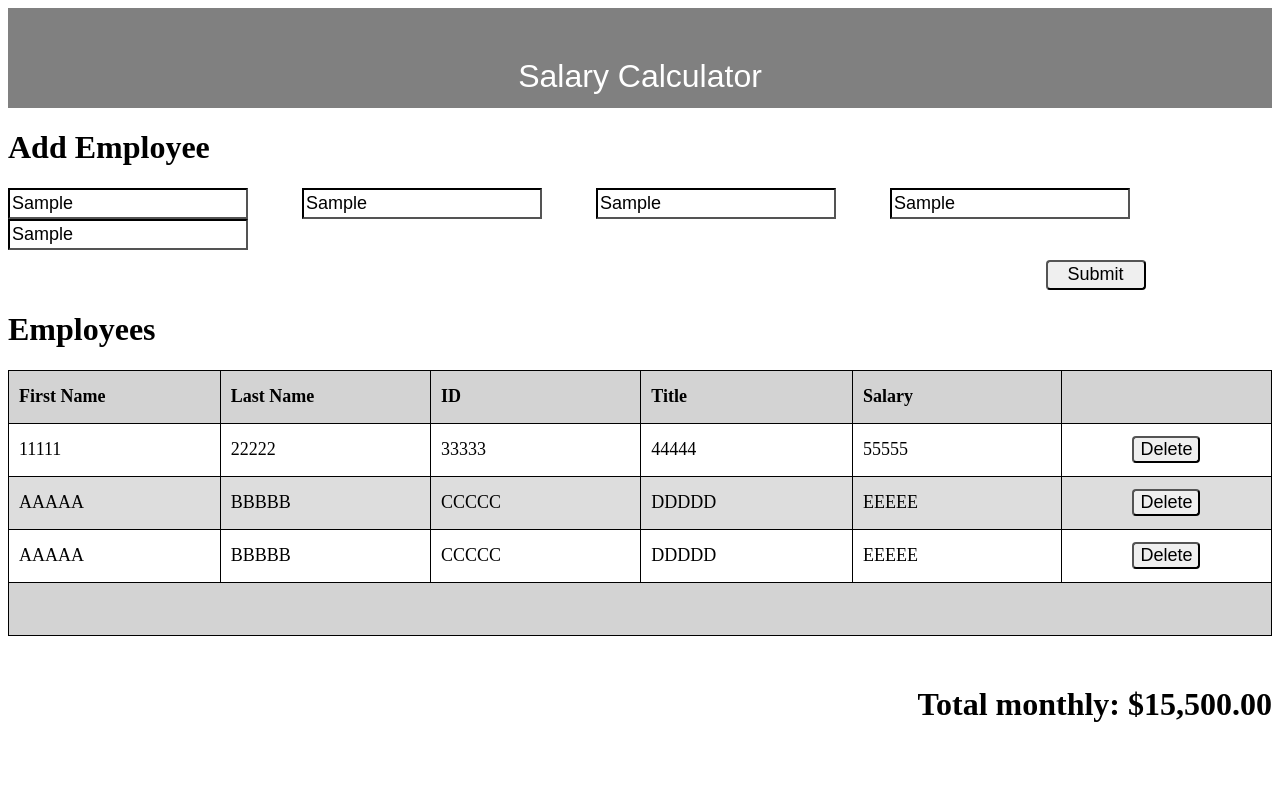
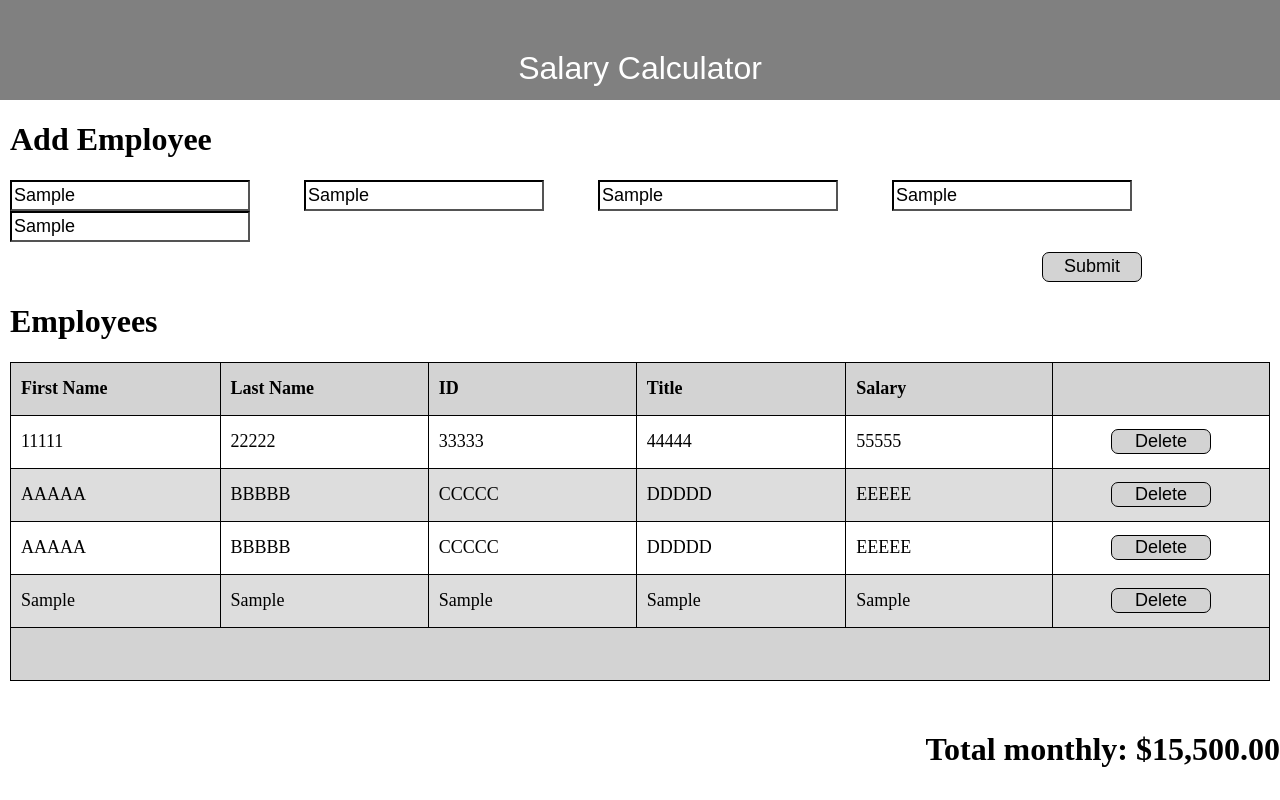
Before and after one commit to zenolook123/weekend-jquery-salary-calculator, a plain HTML site: page index.html in a window 1280 px wide. Both pictures are taken after typing "Sample", "Sample", "Sample", "Sample", "Sample" into the empty fields and a click on the button "Submit". Drawn offline with nearby package versions, Linux system fonts and the light colour scheme.

Commit message:
headache
done for the night

```diff
--- a/index.html
+++ b/index.html
@@ -4,9 +4,11 @@
     <meta charset="UTF-8">
     <meta http-equiv="X-UA-Compatible" content="IE=edge">
     <meta name="viewport" content="width=device-width, initial-scale=1.0">
-    <script src="jquery.js"></script>
+    <script src="jquery-3.7.0.js"></script>
     <script src="script.js"></script>
     <link rel="stylesheet" href="styles.css">
+</head>
+<body>
     <div id = "header-div">
         <header>Salary Calculator</header>
     </div>
@@ -38,28 +40,28 @@
         </thead>
         <tbody>
           <tr>
-            <td class="table-data">11111</td>
-            <td class="table-data">22222</td>
-            <td class="table-data">33333</td>
-            <td class="table-data">44444</td>
-            <td class="table-data">55555</td>
+            <td class="table-data-entry">11111</td>
+            <td class="table-data-entry">22222</td>
+            <td class="table-data-entry">33333</td>
+            <td class="table-data-entry">44444</td>
+            <td class="table-data-entry">55555</td>
             <td id = "delete-td"><button id = "delete-button">Delete</button></td>
           </tr>
           <tr>
-            <td class ="table-data">AAAAA</td>
-            <td class ="table-data">BBBBB</td>
-            <td class ="table-data">CCCCC</td>
-            <td class ="table-data">DDDDD</td>
-            <td class ="table-data">EEEEE</td>
+            <td class="table-data-entry">AAAAA</td>
+            <td class="table-data-entry">BBBBB</td>
+            <td class="table-data-entry">CCCCC</td>
+            <td class="table-data-entry">DDDDD</td>
+            <td class="table-data-entry"">EEEEE</td>
             <td id = "delete-td"><button id = "delete-button">Delete</button></td>
             </td>
           </tr>
           <tr>
-            <td class ="table-data">AAAAA</td>
-            <td class ="table-data">BBBBB</td>
-            <td class ="table-data">CCCCC</td>
-            <td class ="table-data">DDDDD</td>
-            <td class ="table-data">EEEEE</td>
+            <td class="table-data-entry">AAAAA</td>
+            <td class="table-data-entry">BBBBB</td>
+            <td class="table-data-entry">CCCCC</td>
+            <td class="table-data-entry">DDDDD</td>
+            <td class="table-data-entry">EEEEE</td>
             <td id = "delete-td"><button id = "delete-button">Delete</button></td>
             </td>
           </tr>
@@ -74,8 +76,5 @@
 <div id = "bottom-div">
     <footer><h1>Total monthly: $15,500.00</h1></footer>
 </div>
-</head>
-<body>
-
 </body>
 </html>
--- a/script.js
+++ b/script.js
@@ -1,9 +1,23 @@
-$(document).ready(isReady)
+$(document).ready(getReady)
 
-isReady(
+    function getReady(){
+    $('#submit-button').click( function() {
+      var firstName = $('input[placeholder="First Name"]').val();
+      var lastName = $('input[placeholder="Last Name"]').val();
+      var id = $('input[placeholder="ID"]').val();
+      var title = $('input[placeholder="Title"]').val();
+      var salary = $('input[placeholder="Annual Salary"]').val();
 
+      var newTableRow = '<tr>' +
+        '<td class="table-data-entry">' + firstName + '</td>' +
+        '<td class="table-data-entry">' + lastName + '</td>' +
+        '<td class="table-data-entry">' + id + '</td>' +
+        '<td class="table-data-entry">' + title + '</td>' +
+        '<td class="table-data-entry">' + salary + '</td>' +
+        '<td id="delete-td"><button id="delete-button">Delete</button></td>' +
+        '</tr>';
 
-
-
-
-)
+      $('table tbody').append(newTableRow);
+    }
+    )
+    }
--- a/styles.css
+++ b/styles.css
@@ -13,6 +13,7 @@ header {
 
 body {
     background-color: white;
+    margin: 0;
 }
 
 .inputbox{
@@ -21,26 +22,40 @@ margin: 0 50px 0 0;
 border-color: black;
 font-size: large;
 }
-
+#add-employee{
+    margin-left: 10px;
+    margin-right: 10px;
+}
+#employees-title-div {
+    margin-left: 10px;
+    margin-right: 10px;
+}
 #submit-button{
     height: 30px;
     width: 100px;
     font-size: large;
-    border-radius: 4px;
+    border-radius: 7px;
+    box-shadow: none;
+    border: 1px solid black;
+    background-color: lightgray;
 }
 #submit-div{
     text-align: right;
     padding-right: 10%;
     padding-top: 10px;
+    margin-left: 10px;
+    margin-right: 10px;
 }
 
 table {
     border:1px solid black;
     border-collapse: collapse;
+    margin-left: 10px;
+    margin-right: 10px;
   }
 
   tr:nth-child(even) {
-    background-color: #dddddd; /* Sets a light gray background color */
+    background-color: #dddddd;
   }
 
   th {
@@ -50,21 +65,32 @@ table {
     width: 250px;
     font-size: large;
   }
+
   td {
     border:1px solid black;
     height: 50px;
     width: 250px;
     font-size: large;
   }
+
   #delete-button {
     font-size: large;
-    border-radius: 4px;
+    border-radius: 7px;
+    box-shadow: none;
+    border: 1px solid black;
+    background-color: lightgray;
+    width: 100px;
   }
+
   #delete-td {
     text-align: center;
   }
 
   .table-data {
+    text-align: left;
+    padding-left: 10px;
+  }
+  .table-data-entry {
     text-align: left;
     padding-left: 10px;
   }
```
